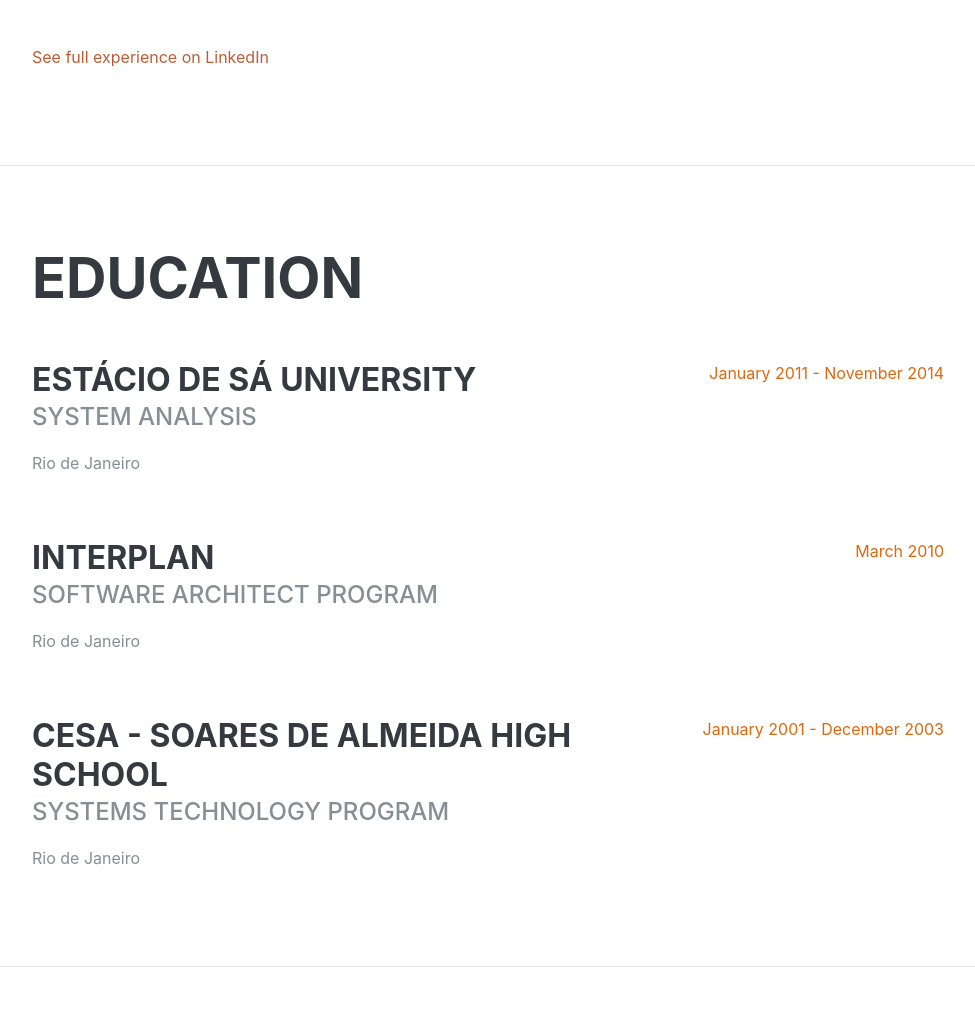
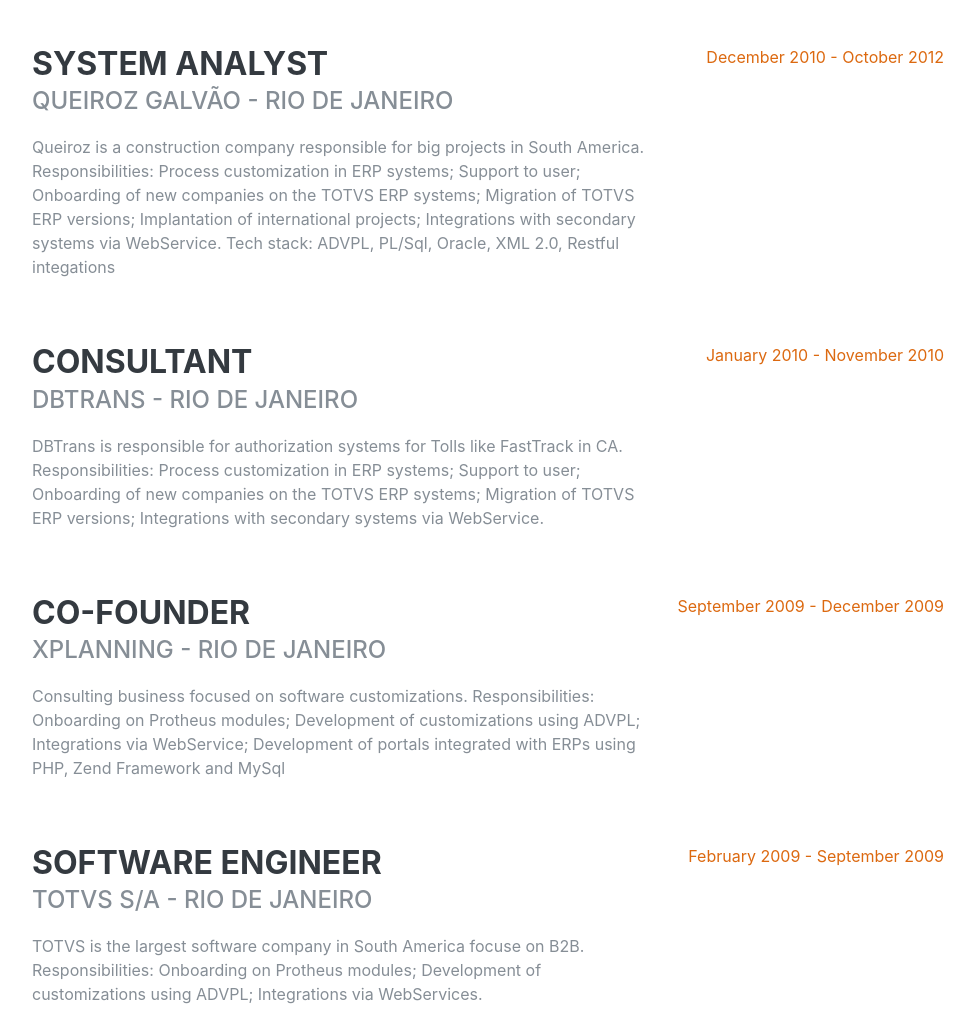
Before and after one commit to jairvercosa/vercosa-life, a website with bundled scripts: page index.html in a window 1280 px wide. Shown: the part 2449-3466 px from the top of the page, without its empty margins (288-1263 px from the left). Built offline with nearby package versions, Linux system fonts and the light colour scheme; a web font is replaced by a local one.

Commit message:
adds the full experience

```diff
--- a/index.html
+++ b/index.html
@@ -100,7 +100,7 @@
               </p>
             </div>
             <div class="resume-date text-md-right">
-              <span class="text-primary">March 2016 - Present</span>
+              <span class="text-primary">August 2015 - Present</span>
             </div>
           </div>
 
@@ -137,9 +137,69 @@
             </div>
           </div>
 
+                    <div class="resume-item d-flex flex-column flex-md-row mb-5">
+            <div class="resume-content mr-auto">
+              <h3 class="mb-0">System Analyst</h3>
+              <div class="subheading mb-3">Queiroz Galvão - Rio de Janeiro</div>
+              <p>Queiroz is a construction company responsible for big projects in South America. Responsibilities: Process customization in ERP systems; Support to user; Onboarding of new companies on the TOTVS ERP systems; Migration of TOTVS ERP versions; Implantation of international projects; Integrations with secondary systems via WebService. Tech stack: ADVPL, PL/Sql, Oracle, XML 2.0, Restful integations</p>
+            </div>
+            <div class="resume-date text-md-right">
+              <span class="text-primary">December 2010 - October 2012</span>
+            </div>
+          </div>
+
           <div class="resume-item d-flex flex-column flex-md-row mb-5">
             <div class="resume-content mr-auto">
-              <a href="https://www.linkedin.com/in/jairvercosa/?locale=en_US" target="_blank">See full experience on LinkedIn</a>
+              <h3 class="mb-0">Consultant</h3>
+              <div class="subheading mb-3">DBTrans - Rio de Janeiro</div>
+              <p>DBTrans is responsible for authorization systems for Tolls like FastTrack in CA. Responsibilities: Process customization in ERP systems; Support to user; Onboarding of new companies on the TOTVS ERP systems; Migration of TOTVS ERP versions; Integrations with secondary systems via WebService.</p>
+            </div>
+            <div class="resume-date text-md-right">
+              <span class="text-primary">January 2010 - November 2010</span>
+            </div>
+          </div>
+
+          <div class="resume-item d-flex flex-column flex-md-row mb-5">
+            <div class="resume-content mr-auto">
+              <h3 class="mb-0">Co-founder</h3>
+              <div class="subheading mb-3">Xplanning - Rio de Janeiro</div>
+              <p>Consulting business focused on software customizations. Responsibilities: Onboarding on Protheus modules; Development of customizations using ADVPL; Integrations via WebService; Development of portals integrated with ERPs using PHP, Zend Framework and MySql</p>
+            </div>
+            <div class="resume-date text-md-right">
+              <span class="text-primary">September 2009 - December 2009</span>
+            </div>
+          </div>
+
+          <div class="resume-item d-flex flex-column flex-md-row mb-5">
+            <div class="resume-content mr-auto">
+              <h3 class="mb-0">Software Engineer</h3>
+              <div class="subheading mb-3">TOTVS S/A - Rio de Janeiro</div>
+              <p>TOTVS is the largest software company in South America focuse on B2B. Responsibilities: Onboarding on Protheus modules; Development of customizations using ADVPL; Integrations via WebServices.</p>
+            </div>
+            <div class="resume-date text-md-right">
+              <span class="text-primary">February 2009 - September 2009</span>
+            </div>
+          </div>
+
+          <div class="resume-item d-flex flex-column flex-md-row mb-5">
+            <div class="resume-content mr-auto">
+              <h3 class="mb-0">Software Engineer</h3>
+              <div class="subheading mb-3">Inovatech - São Paulo</div>
+              <p>Software house focused on logistics. I was responsible for managing the support channel for fixing bugs and developing small customizations. I also developed Webservice integrations for the SAP ERP system.</p>
+            </div>
+            <div class="resume-date text-md-right">
+              <span class="text-primary">March 2008 - February 2009</span>
+            </div>
+          </div>
+
+          <div class="resume-item d-flex flex-column flex-md-row">
+            <div class="resume-content mr-auto">
+              <h3 class="mb-0">Software Engineer</h3>
+              <div class="subheading mb-3">EWInfo - Rio de Janeiro</div>
+              <p>Software house focused on logistics and financial. I was responsible for developing new features and implemented web integrations using ASP and PHP. I've also implemented integrations between our WMS and the SAP ERP system.</p>
+            </div>
+            <div class="resume-date text-md-right">
+              <span class="text-primary">January 2004 - March 2008</span>
             </div>
           </div>
 
```
